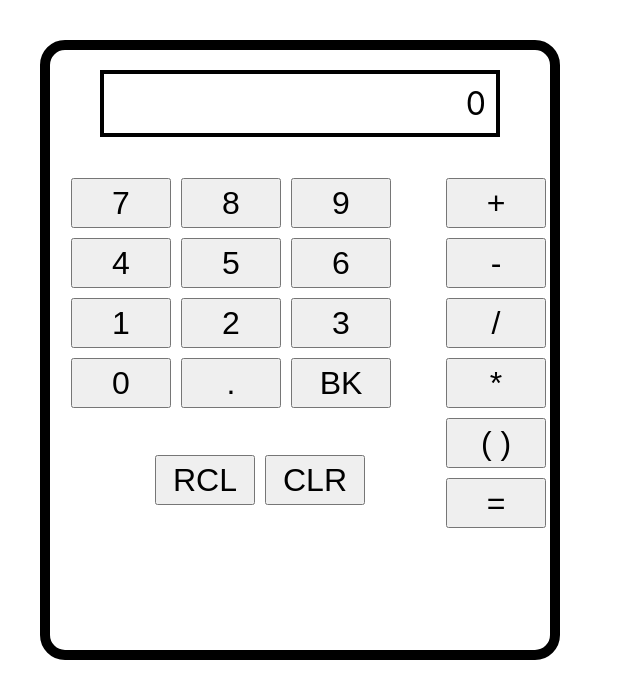
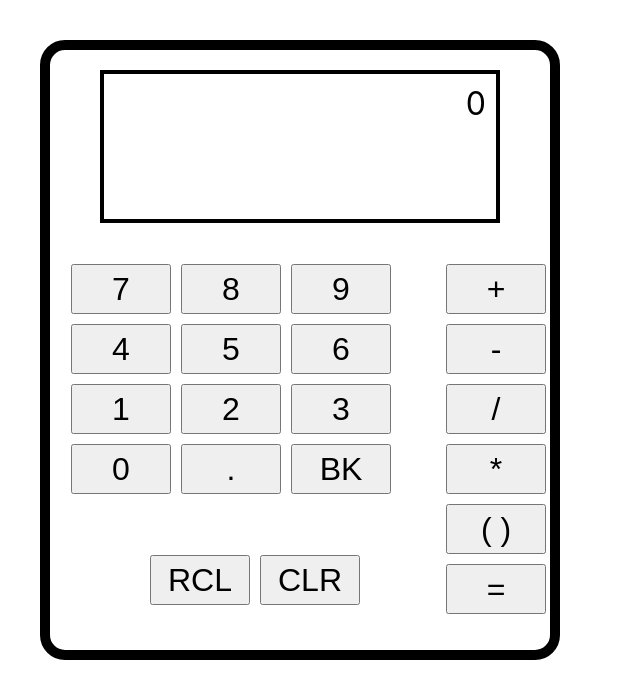
Before and after one commit to ChrisKurz098/reaculator, a React (Create React App) app: page / in a window 1280 px wide. Shown: the top 698 px of the page, without its empty margins (0-640 px from the left). Built offline with nearby package versions, Linux system fonts and the light colour scheme.

Commit message:
Allowed for overflow of calc screen. Auto jump to the bottom as you type

```diff
--- a/src/App.css
+++ b/src/App.css
@@ -46,6 +46,9 @@
 }
 
 #calcScreen{
+  height: 125px;
+  overflow: auto;
+  overflow-wrap: anywhere;
   margin: 20px 50px 20px 50px;
   padding: 10px;
   text-align: right;
@@ -69,8 +72,8 @@ padding: 8px;
 }
 #clrrcl{
   position: absolute;
- top: 450px;
- left: 150px;
+ top: 550px;
+ left: 145px;
 }
 
 button {
--- a/src/components/Calculator/index.js
+++ b/src/components/Calculator/index.js
@@ -32,6 +32,8 @@ const Calulator = () => {
         } else {
             setScreenState(old => ([...old, input]));
         }
+        const elem = document.getElementById('calcScreen');
+        elem.scrollTop = elem.scrollHeight;
     }
 
     const calculateValue = () => {
```
